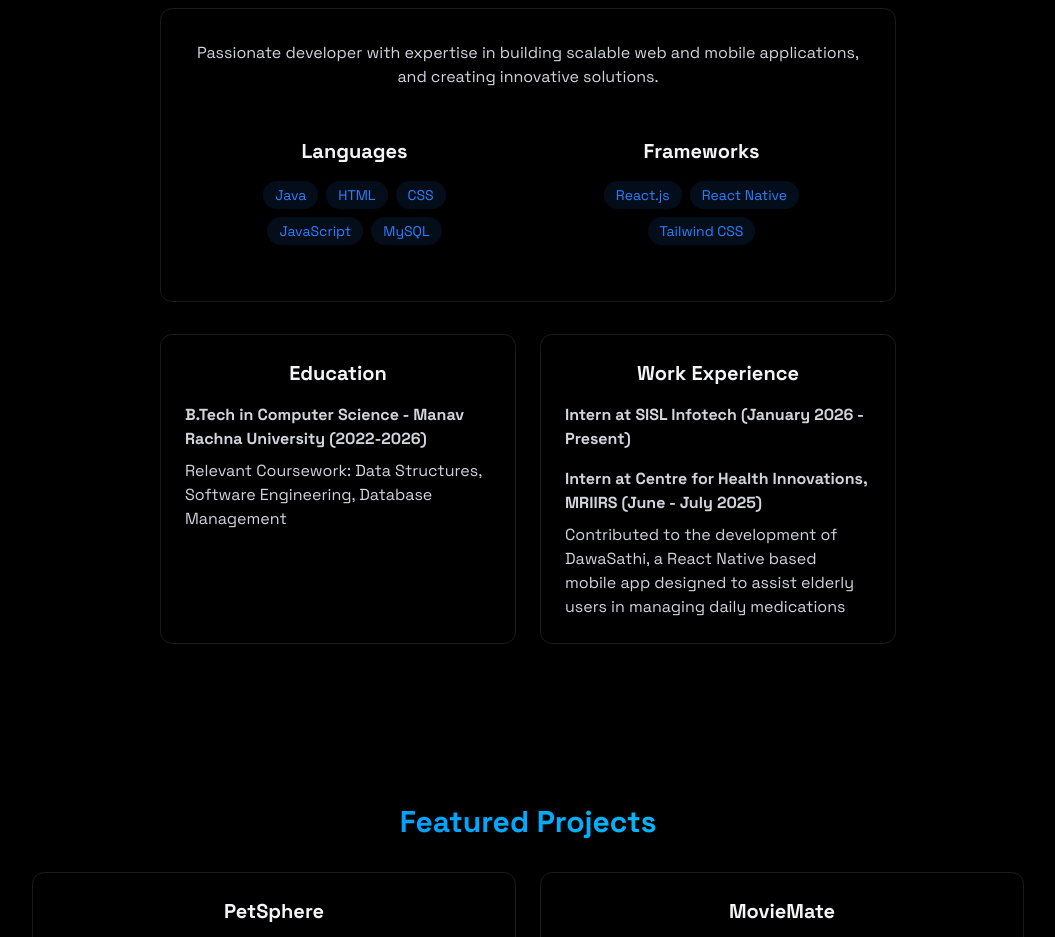
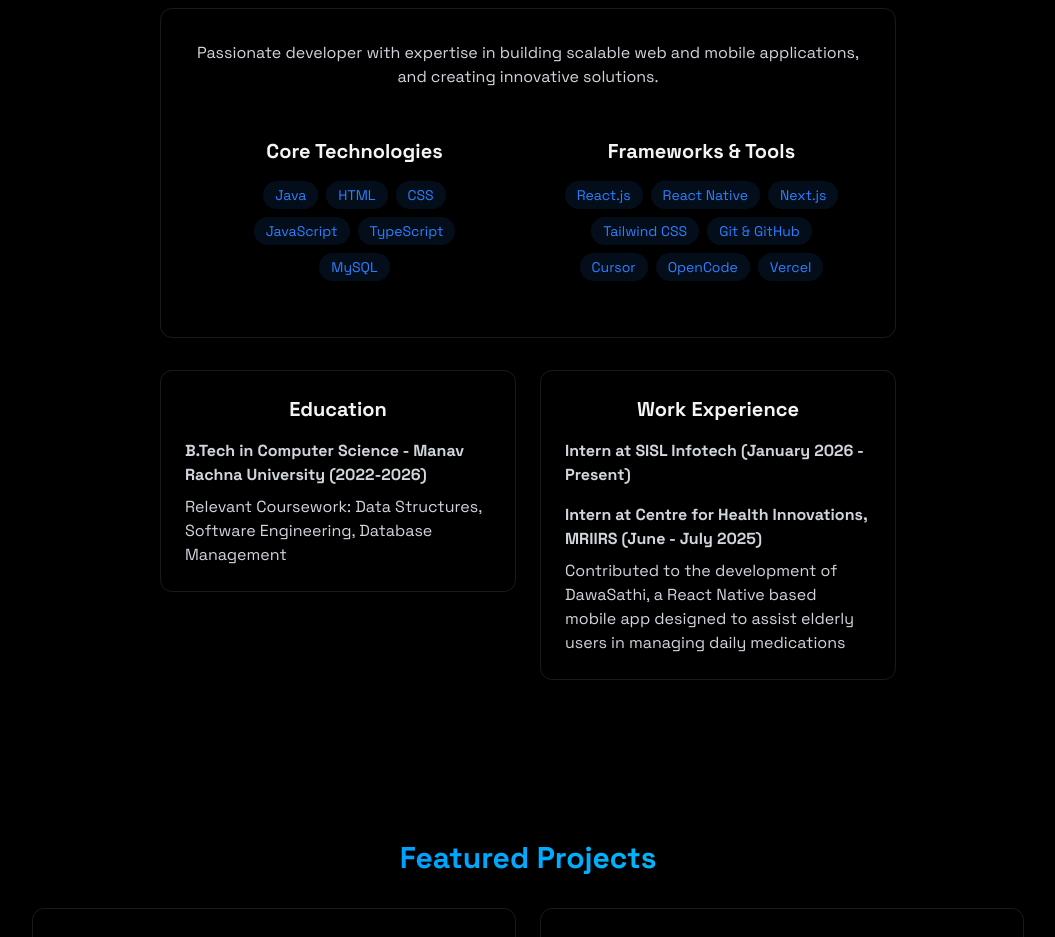
Before and after one commit to Hardik0602/hardik.pathak-portfolio, a React (Vite) app: page / in a window 1280 px wide. Shown: the part 940-1877 px from the top of the page, without its empty margins (112-1167 px from the left). Built offline with nearby package versions, Linux system fonts and the light colour scheme.

Commit message:
few changes

```diff
--- a/src/components/NavBar.jsx
+++ b/src/components/NavBar.jsx
@@ -9,7 +9,7 @@ const NavBar = ({ menuOpen, setMenuOpen }) => {
                 <div className='flex justify-between items-center h-16'>
                     <a
                         className='font-mono text-xl font-bold text-white'
-                        href="#links">
+                        href="#home">
                         hardik<span className='text-blue-500'>.pathak</span>
                     </a>
                     <div
--- a/src/sections/About.jsx
+++ b/src/sections/About.jsx
@@ -3,8 +3,8 @@ import Education from '../components/Education'
 import Work from '../components/Work'
 import RevealOnScroll from '../components/RevealOnScroll'
 const About = () => {
-  const languages = ['Java', 'HTML', 'CSS', 'JavaScript', 'MySQL']
-  const frameworks = ['React.js', 'React Native', 'Tailwind CSS']
+  const coreTechnologies = ['Java', 'HTML', 'CSS', 'JavaScript', 'TypeScript', 'MySQL']
+  const frameworksAndTools = ['React.js', 'React Native', 'Next.js', 'Tailwind CSS', 'Git & GitHub', 'Cursor', 'OpenCode', 'Vercel']
   return (
     <section
       id='about'
@@ -19,9 +19,9 @@ const About = () => {
             </p>
             <div className='grid grid-cols-1 md:grid-cols-2 gap-6'>
               <div className='p-6 rounded-xl hover:-translate-y-1 transition-all'>
-                <h3 className='text-xl font-bold mb-4 text-center'>Languages</h3>
+                <h3 className='text-xl font-bold mb-4 text-center'>Core Technologies</h3>
                 <div className='flex flex-wrap gap-2 items-center justify-center'>
-                  {languages.map((tech, key) => (
+                  {coreTechnologies.map((tech, key) => (
                     <span
                       key={key}
                       className='bg-blue-500/10 text-blue-500 py-1 px-3 rounded-full text-sm hover:bg-blue-500/20 hover:shadow-[0_2px_8px_rgba(59,130,246,0.2)] transition'>
@@ -31,9 +31,9 @@ const About = () => {
                 </div>
               </div>
               <div className='p-6 rounded-xl hover:-translate-y-1 transition-all'>
-                <h3 className='text-xl font-bold mb-4 text-center'>Frameworks</h3>
+                <h3 className='text-xl font-bold mb-4 text-center'>Frameworks & Tools</h3>
                 <div className='flex flex-wrap gap-2 items-center justify-center'>
-                  {frameworks.map((tech, key) => (
+                  {frameworksAndTools.map((tech, key) => (
                     <span
                       key={key}
                       className='bg-blue-500/10 text-blue-500 py-1 px-3 rounded-full text-sm hover:bg-blue-500/20 hover:shadow-[0_2px_8px_rgba(59,130,246,0.2)] transition'>
@@ -45,12 +45,15 @@ const About = () => {
             </div>
           </div>
           <div className='grid grid-cols-1 md:grid-cols-2 gap-6 mt-8'>
+            <div>
               <div className='p-6 rounded-xl border border-white/10 hover:-translate-y-1 transition-all'>
                 <h3 className='text-xl font-bold mb-4 text-center'>Education</h3>
                 <div className='space-y-8 text-gray-300'>
                   <Education degree='B.Tech in Computer Science - Manav Rachna University (2022-2026)' coursework='Relevant Coursework: Data Structures, Software Engineering, Database Management' />
                 </div>
               </div>
+            </div>
+            <div>
               <div className='p-6 rounded-xl border border-white/10 hover:-translate-y-1 transition-all'>
                 <h3 className='text-xl font-bold mb-4 text-center'>Work Experience</h3>
                 <div className='space-y-4 text-gray-300'>
@@ -60,6 +63,7 @@ const About = () => {
               </div>
             </div>
           </div>
+        </div>
       </RevealOnScroll>
     </section>
   )
```
Lines whose indentation alone changed are shown as unchanged.
